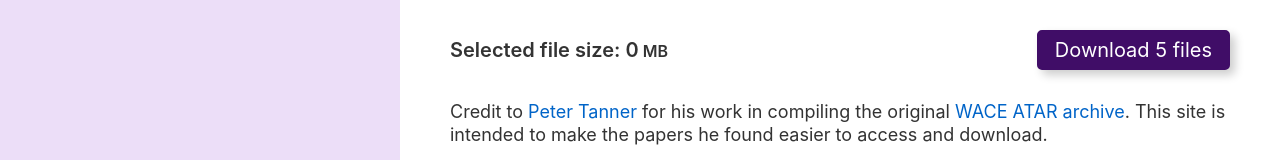
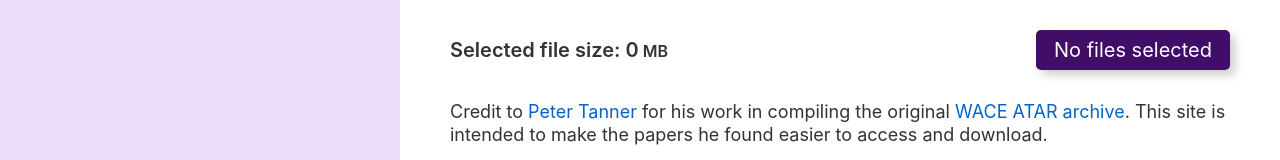
Before and after one commit to olliecheng/wace-paper-archive, a Svelte app: page / in a window 1280 px wide. Shown: the top 160 px of the page. Built offline with nearby package versions, Linux system fonts and the light colour scheme; no server answers; a web font is replaced by a local one.

Commit message:
Implemented download functionality

```diff
--- a/src/components/FileSelector.svelte
+++ b/src/components/FileSelector.svelte
@@ -2,7 +2,7 @@
   import * as fileManager from "../file";
   import utils from "../utils";
 
-  export let files = [];
+  export let files = {};
 
   interface fileObject {
     name: string;
@@ -152,7 +152,7 @@
       if (state === FolderState.Partial) {
         return [path, 1];
       }
-      return undefined;
+      return;
     });
 
     folderValues = utils.objectMap(folderStatus, (path, state) => {
@@ -162,12 +162,19 @@
       return [path, 0];
     });
 
-    files = Object.entries(checkedValues).reduce((arr, [path, selected]) => {
+    files = utils.objectMap(checkedValues, (path, selected) => {
       if (selected) {
-        return [...arr, path];
+        return [path, dirs[path]];
       }
-      return arr;
-    }, []);
+      return;
+    });
+
+    // files = Object.entries(checkedValues).reduce((arr, [path, selected]) => {
+    //   if (selected) {
+    //     return [...arr, path];
+    //   }
+    //   return arr;
+    // }, []);
   }
 
   function updateFileState(path) {
--- a/src/components/Main.svelte
+++ b/src/components/Main.svelte
@@ -1,9 +1,32 @@
 <script lang="ts">
-  let files = [];
+  import { download, BASE_URL, FileObject } from "../file";
+  import FileSelector from "./FileSelector.svelte";
+
+  let files = {} as Map<string, number>;
   let fileSize: number = 0;
   let fileCount: number = 5;
 
-  import FileSelector from "./FileSelector.svelte";
+  $: fileSize = Math.round(
+    Object.values(files)
+      // sum and convert to MB
+      .reduce((a, b) => a + b, 0) / 1048576
+  );
+
+  $: fileCount = Object.keys(files).length;
+
+  function downloadFiles() {
+    let fileStructure: FileObject[] = Object.entries(files).map(
+      ([path, size]) => {
+        return {
+          path: path,
+          url: BASE_URL + "/" + encodeURI(path),
+          size: size,
+        };
+      }
+    );
+
+    download(fileStructure);
+  }
 </script>
 
 <div class="container">
@@ -12,7 +35,7 @@
       Selected file size: {fileSize}<span style="font-size: 16px">&nbsp;MB</span
       >
     </div>
-    <div class="download-btn">
+    <div class="download-btn" on:click={downloadFiles}>
       {fileCount
         ? `Download ${fileCount} ` + (fileCount === 1 ? "file" : "files")
         : "No files selected"}
@@ -43,7 +66,7 @@
     a difficulty similar to current WACE.
   </div>
 
-  <FileSelector />
+  <FileSelector bind:files />
 </div>
 
 <style lang="scss">
--- a/src/file.ts
+++ b/src/file.ts
@@ -4,23 +4,13 @@ import streamSaver from "streamsaver";
 export const BASE_URL = "https://papers.olliecheng.me/dl";
 streamSaver.mitm = `${BASE_URL}/stream-dw.html`;
 
-export interface fileObject {
+export interface FileObject {
   path: string;
   url: string;
   size: number;
 }
 
-async function download(event: MouseEventInit) {
-  let files = [
-    ...crawlDirTree(["biology"], dirs),
-    ...crawlDirTree(["chemistry"], dirs),
-    ...crawlDirTree(["physics"], dirs),
-    ...crawlDirTree(["mathematics_methods"], dirs),
-    ...crawlDirTree(["mathematics_specialist"], dirs),
-    ...crawlDirTree(["french_second_language"], dirs),
-    ...crawlDirTree(["ancient_history"], dirs),
-    ...crawlDirTree(["mathematics_applications"], dirs),
-  ];
+export async function download(files) {
   let metadata = files.map((x) => {
     return {
       name: x.path,
@@ -48,7 +38,7 @@ async function download(event: MouseEventInit) {
 
   const fileZipped = clientZip.downloadZip(lazyFetch());
 
-  fileStream = streamSaver.createWriteStream("filename.zip", {
+  fileStream = streamSaver.createWriteStream("WACE.zip", {
     size: zipSize, // (optional filesize) Will show progress
   });
 
@@ -64,7 +54,7 @@ async function download(event: MouseEventInit) {
   );
 }
 
-function crawlDirTree(paths: string[], dirs): fileObject[] {
+function crawlDirTree(paths: string[], dirs): FileObject[] {
   let basePath = paths.join("/");
 
   return Object.entries(dirs)
```
